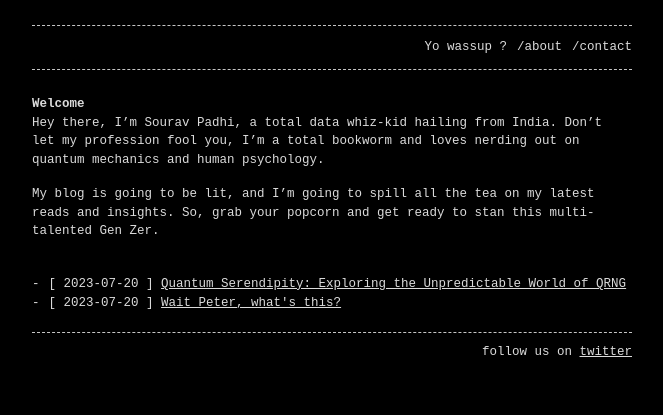
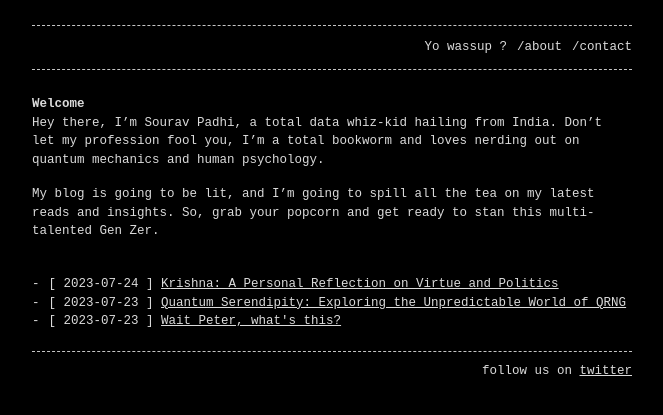
Before and after one commit to heysouravv/public, a Jekyll site: the page built from index.md, in a window 1280 px wide. Shown: the top 415 px of the page, without its empty margins (308-971 px from the left). Built offline with Jekyll 4.4.1, drawn with Linux system fonts in a browser that asks for light colours; part of the change alters nothing that is shown.

Commit message:
added new post

```diff
--- a/_posts/2023-07-23-peter-principle.markdown
+++ b/_posts/2023-07-23-peter-principle.markdown
@@ -1,7 +1,7 @@
 ---
 layout: post
 title:  "Wait Peter, what's this?"
-date:   2023/07/20
+date:   2023/07/23
 categories:
 ---
 
--- a/_posts/2023-07-23-quantum-serendipity.markdown
+++ b/_posts/2023-07-23-quantum-serendipity.markdown
@@ -1,7 +1,7 @@
 ---
 layout: post
 title: "Quantum Serendipity: Exploring the Unpredictable World of QRNG"
-date: 2023/07/20
+date: 2023/07/23
 description: Discover the exhilarating fusion of true randomness and blockchain's Web3 revolution in the captivating world of QRNG.
 ---
 # Quantum Random Number Generation: Unleashing True Randomness with the Power of Quantum Mechanics
--- /dev/null
+++ b/_posts/2023-07-24-how-do-i-see-krishan.markdown
@@ -0,0 +1,31 @@
+---
+layout: post
+title: "Krishna: A Personal Reflection on Virtue and Politics"
+date: 2023/07/24
+description: Delving into my personal reflections on Krishna, this article explores the duality of his character, the profound teachings, and his impact on my spiritual journey.
+---
+# Krishna: A Personal Reflection on Virtue and Politics
+
+In my exploration of world mythology and spiritual teachings, Krishna has always stood out as a profound figure to me. To me, Krishna is not just a deity to be revered but a metaphor that unfolds layers of depth with every introspective glance.
+
+## Krishna: My Understanding of Balance
+One thing that has always captivated me about Krishna is how he seems to represent a harmonious blend of masculine and feminine qualities. I perceive his persona as one that transcends the conventional. While he exudes the valor, strength, and political savvy that are often tagged as masculine traits, there's also an undeniable compassion, playfulness, and charm that resonate with the feminine.
+
+To me, Krishna’s duality extends beyond these traits. He showcases an ability to walk the delicate balance between deception and righteousness. The Mahabharata, for instance, portrays various moments where Krishna's intelligence and strategy were harnessed for the greater good. His political insights were often balanced by his lighter, playful side. Even when indulging in playful escapades, I believe he always kept his objectives clear.
+
+## Discovering Krishna, Finding Personal Peace
+For me, Krishna symbolizes more than just a religious figure. Seeing him as a divine embodiment is not about ritualistic practices but about understanding that imbibing his teachings can lead to internal harmony. In my journey, recognizing Krishna within has often hinted at pathways to peace.
+
+## My Journey with the Divine
+There have been instances in my life where I've found myself reflecting on spirituality. The idea or presence of a higher power has appeared in unexpected, often subtle ways. These moments push me to ponder.
+
+Deep questions about life, purpose, fears, and motivations often fill my introspective periods. But a recurring query I often circle back to is: Who is my God? Delving into my subconscious beliefs and spiritual leanings feels like walking a path to self-awareness.
+
+## Beyond Existence: What Krishna Means to Me
+While many debate the historical existence of Krishna, I've always been drawn more towards his actions and ethos. It's not about whether Krishna physically walked this Earth, but the undying principles he embodies.
+
+In my own life, the spirit of Krishna's teachings emerges in subtle ways. It's a constant reminder about the importance of personal integrity and the silent strength that underpins everyday decisions.
+
+In conclusion, for me, Krishna is not just a historical figure or deity. He's a metaphor, a beacon, and an inspiration. Embracing the essence of Krishna feels like a journey into balance, righteousness, introspection, and unwavering integrity.
+
+**Disclaimer**: *The views and interpretations shared in this article are exclusively my own. They're a reflection of my personal understanding and aren't intended to challenge or influence anyone else's beliefs or way of life. Every individual has a unique perspective, and I deeply respect the diverse tapestry of beliefs and interpretations out there.*
```
